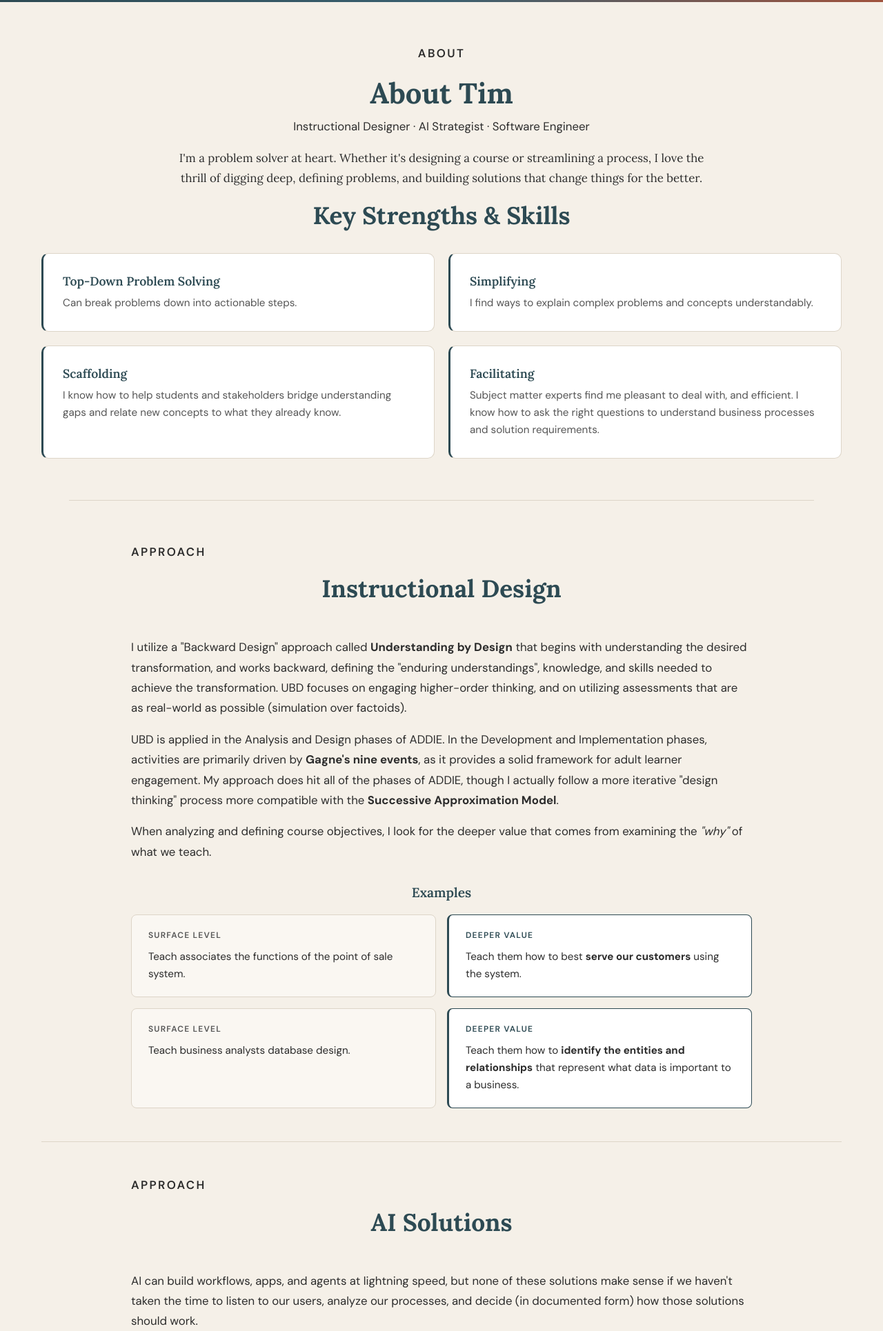
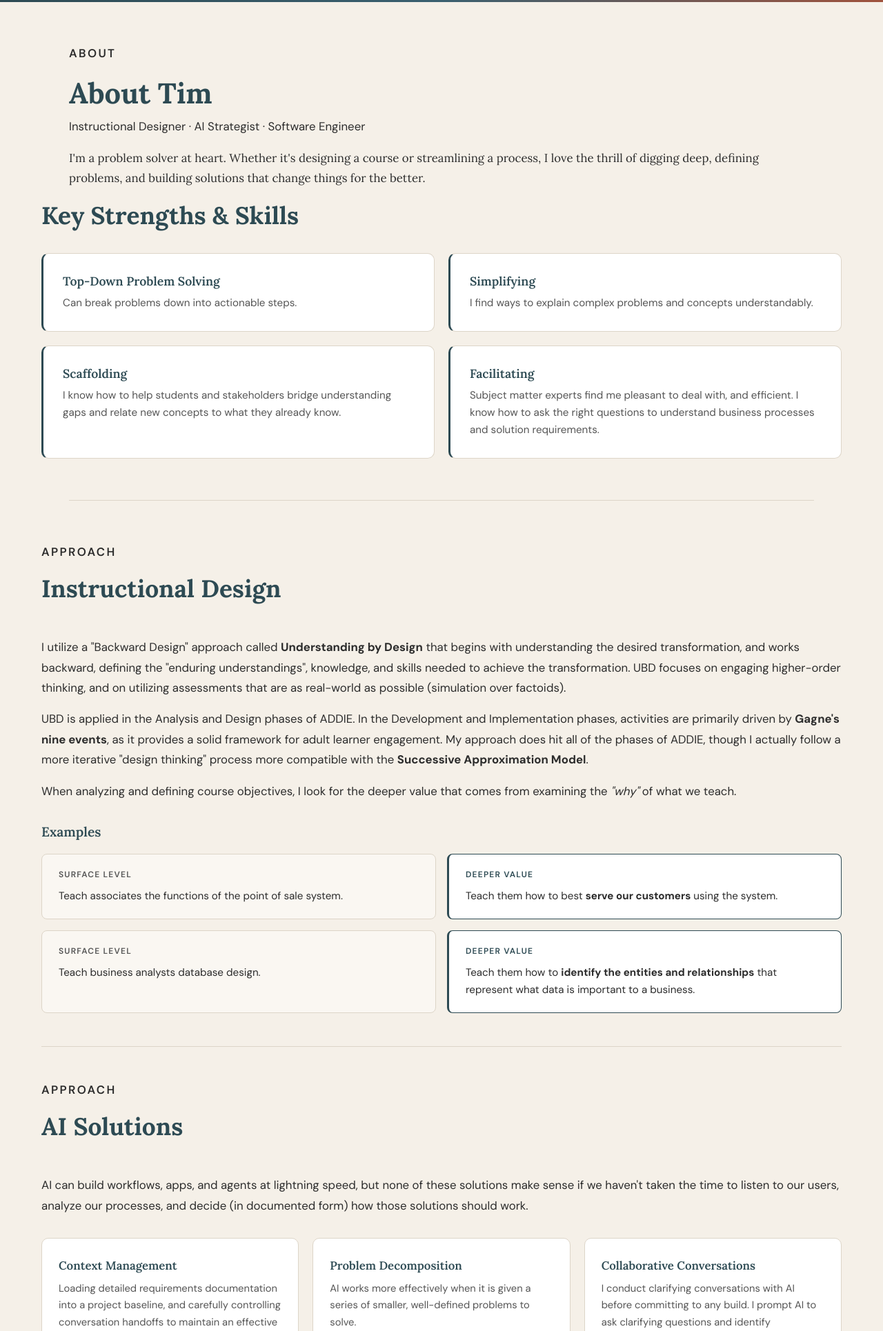
Before and after one commit to thange-ship-it/portfolio-blog, a Flask app: page /about in a window 1280 px wide. Shown: the part 64-1994 px from the top of the page at 69% size. Run offline with Flask 3, Linux system fonts and the light colour scheme.

Commit message:
Left-align About page to match home page style
Remove all text-align: center and auto-margin centering from the
About page sections. All labels, headings, prose, and grids are
now left-aligned within centered containers, consistent with the
home page "What I Do" section pattern.

Co-Authored-By: Claude Opus 4.6 <noreply@anthropic.com>

```diff
--- a/app/static/css/style.css
+++ b/app/static/css/style.css
@@ -390,25 +390,16 @@ footer a:hover {
 
 /* ===== ABOUT PAGE ===== */
 
-/* Center the intro section */
-.about-page {
-    text-align: center;
-}
-
 .about-lead {
     font-family: 'Lora', serif;
     font-size: 1.25rem;
     line-height: 1.8;
     color: var(--charcoal);
-    max-width: 800px;
-    margin-left: auto;
-    margin-right: auto;
 }
 
 /* Key Strengths */
 .about-strengths {
     padding: 0 60px 60px 60px;
-    text-align: center;
 }
 
 .about-strengths-inner {
@@ -424,7 +415,6 @@ footer a:hover {
     display: grid;
     grid-template-columns: repeat(2, 1fr);
     gap: 20px;
-    text-align: left;
 }
 
 .strength-card {
@@ -464,25 +454,16 @@ footer a:hover {
     margin: 48px 0;
 }
 
-.approach-block {
-    text-align: center;
-}
-
 .approach-block p {
     font-size: 1.05rem;
     line-height: 1.75;
     color: var(--charcoal);
     margin-bottom: 16px;
-    text-align: left;
-    max-width: 900px;
-    margin-left: auto;
-    margin-right: auto;
 }
 
 /* ID Approach Examples */
 .approach-examples {
     margin-top: 32px;
-    text-align: left;
 }
 
 .approach-examples h3 {
@@ -491,7 +472,6 @@ footer a:hover {
     font-weight: 600;
     color: var(--deep-teal);
     margin-bottom: 20px;
-    text-align: center;
 }
 
 .example-pair {
@@ -499,9 +479,6 @@ footer a:hover {
     grid-template-columns: 1fr 1fr;
     gap: 16px;
     margin-bottom: 16px;
-    max-width: 900px;
-    margin-left: auto;
-    margin-right: auto;
 }
 
 .example {
@@ -547,7 +524,6 @@ footer a:hover {
     gap: 20px;
     margin-top: 32px;
     margin-bottom: 32px;
-    text-align: left;
 }
 
 .ai-skill-card {
@@ -602,7 +578,6 @@ footer a:hover {
     font-style: italic;
     font-size: 1.1rem;
     color: var(--charcoal-light);
-    text-align: center;
 }
 
 /* ===== BLOG LIST ===== */
```
